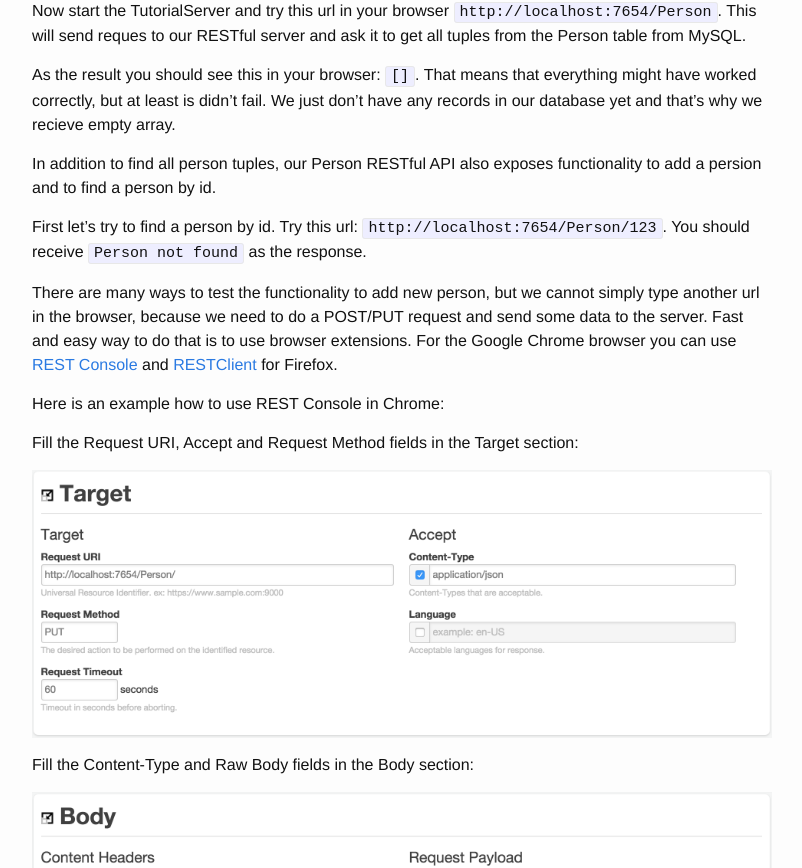
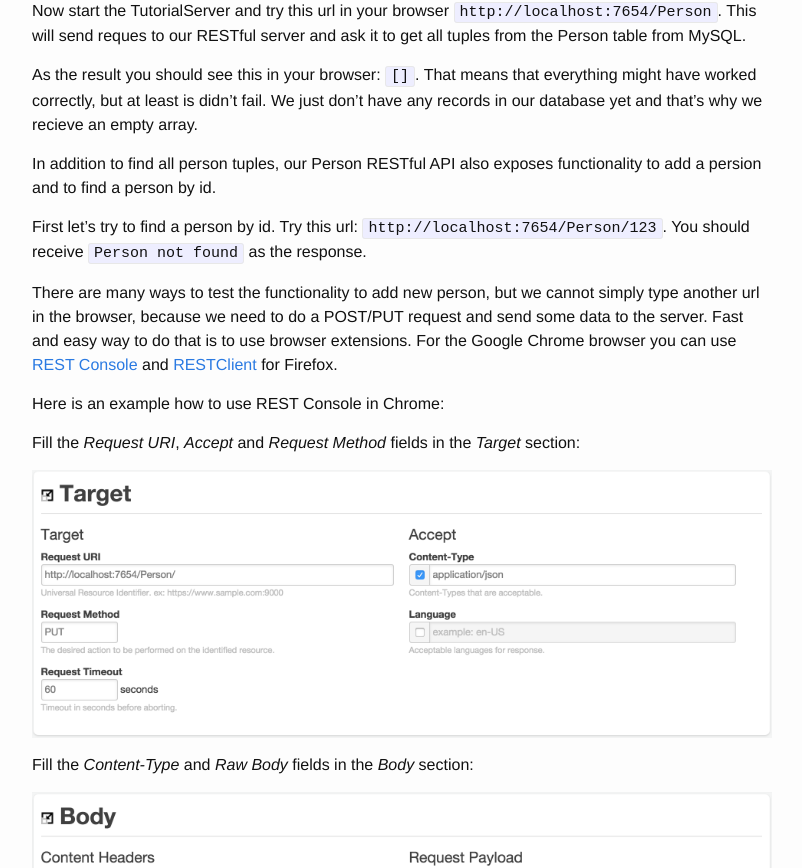
Before and after one commit to infsci2711/infsci2711.github.io, a Jekyll site: the page built from _posts/2015-01-28-tutorial-web-rest-api.markdown, in a window 1280 px wide and 1400 px high, scrolled down 18213 px. Shown: the part 194-1062 px from the top of the window, without its empty margins (238-1040 px from the left). Built offline with Jekyll 4.4.1, drawn with Linux system fonts in a browser that asks for light colours; some of the changed text lies outside the part shown.

Commit message:
fixing typos

```diff
--- a/_posts/2015-01-28-tutorial-web-rest-api.markdown
+++ b/_posts/2015-01-28-tutorial-web-rest-api.markdown
@@ -652,7 +652,7 @@
 
 Now start the TutorialServer and try this url in your browser `http://localhost:7654/Person`. This will send reques to our RESTful server and ask it to get all tuples from the Person table from MySQL.
 
-As the result you should see this in your browser: `[]`. That means that everything might have worked correctly, but at least is didn't fail. We just don't have any records in our database yet and that's why we recieve empty array.
+As the result you should see this in your browser: `[]`. That means that everything might have worked correctly, but at least is didn't fail. We just don't have any records in our database yet and that's why we recieve an empty array.
 
 In addition to find all person tuples, our Person RESTful API also exposes functionality to add a persion and to find a person by id.
 
```
Also changed, not shown: other parts of _posts/2015-01-28-tutorial-web-rest-api.markdown (+7 -7 lines).
